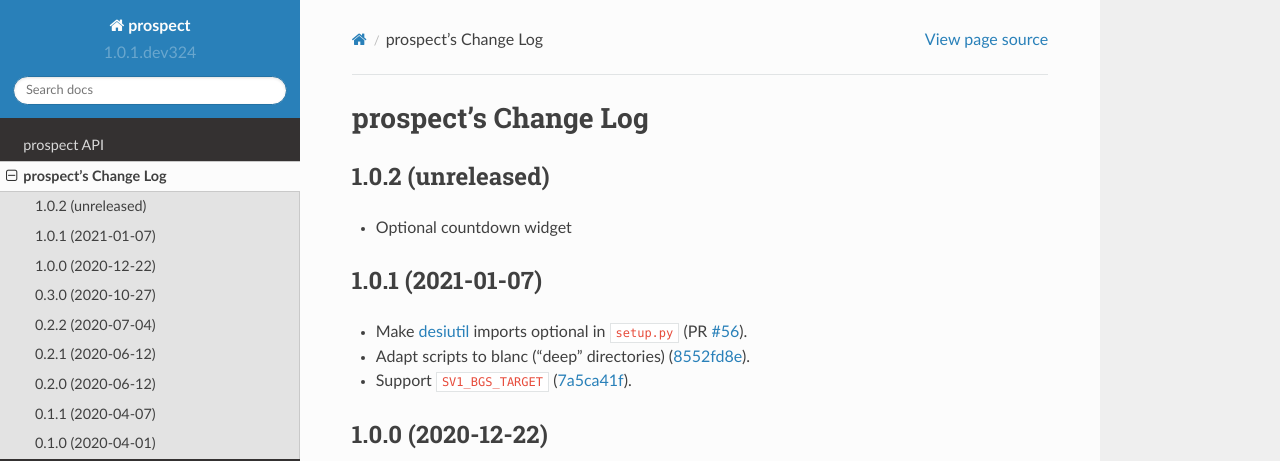
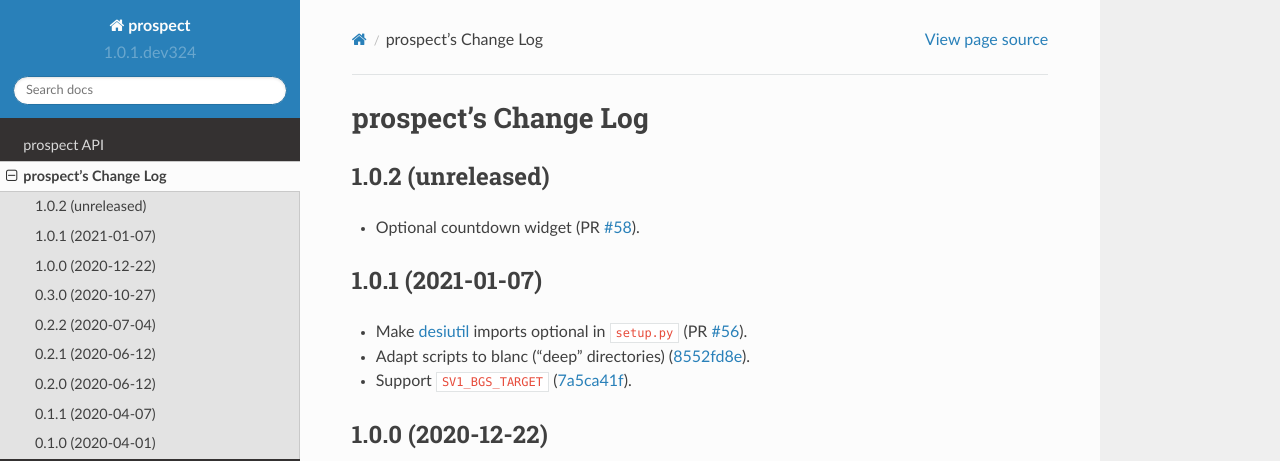
Before and after one commit to desihub/prospect, a Sphinx documentation site: the page built from doc/changes.rst, in a window 1280 px wide and 900 px high. Shown: the top 461 px of the window. Built offline with Sphinx 7.4.7 and the Read the Docs theme 2.0.0, drawn with Linux system fonts in a browser that asks for light colours.

Commit message:
Correct format of change log

```diff
--- a/doc/changes.rst
+++ b/doc/changes.rst
@@ -5,7 +5,9 @@ prospect's Change Log
 1.0.2 (unreleased)
 ------------------
 
-* Optional countdown widget
+* Optional countdown widget (PR `#58`_).
+
+.. _`#58`: https://github.com/desihub/prospect/pull/58
 
 1.0.1 (2021-01-07)
 ------------------
```
